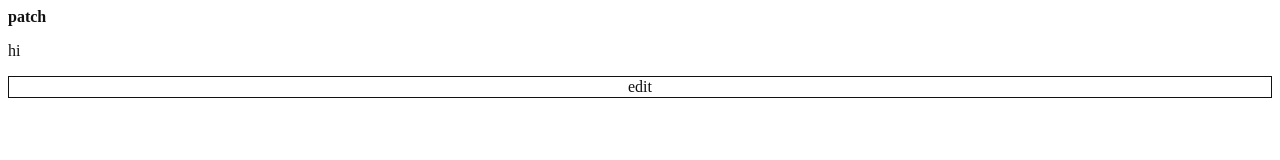
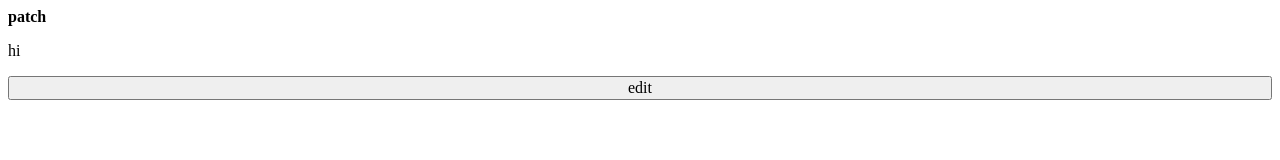
Before and after one commit to nelforzo/patch, a plain HTML site: page app.html in a window 1280 px wide. Drawn offline with Linux system fonts and the light colour scheme.

Commit message:
patch: shrink — drop all light-mode color declarations, rely on light-default (white canvans/black text/blue links); keep only @media(prefers-color-scheme:dark) overrides

```diff
--- a/app.html
+++ b/app.html
@@ -1,9 +1,8 @@
 <!DOCTYPE html><html lang="en"><head><meta charset=utf-8><meta name=viewport content="width=device-width,initial-scale=1"><title>patch</title><style>
-:root{color-scheme:light dark;background:#fff;color:#111}
+:root{color-scheme:light dark}
 #content{white-space:pre-wrap}
-textarea,input{font:inherit;width:100%;border:1px solid;background:inherit;color:inherit}
+textarea,input{font:inherit;width:100%}
 @media(max-width:620px){textarea,input{min-height:44px}}
-a{color:#00e}
 @media(prefers-color-scheme:dark){:root{background:#111;color:#eee}a{color:#6cf}}
 </style></head>
 <body><basefont face="monospace">
```
Also changed, not shown: index.html (+1 -1 lines), 1 other file.
